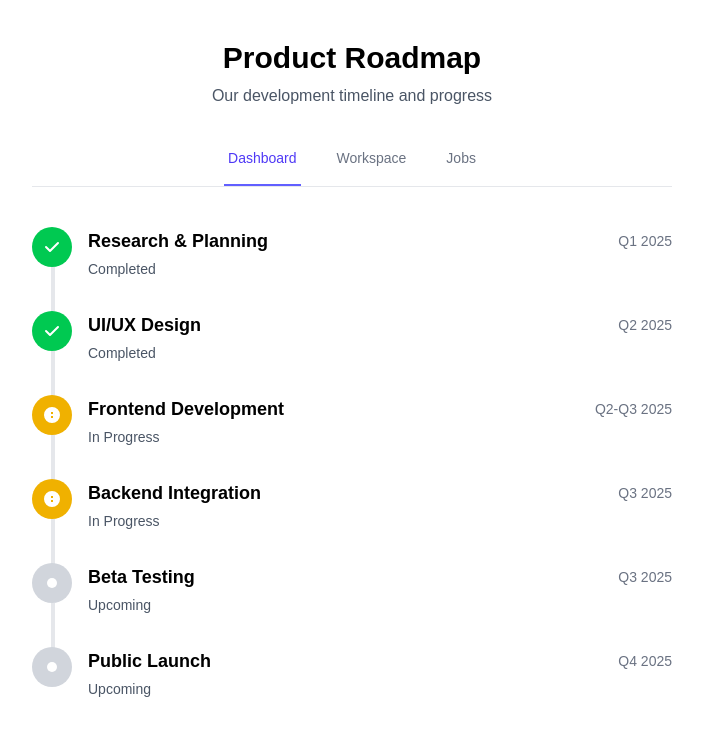
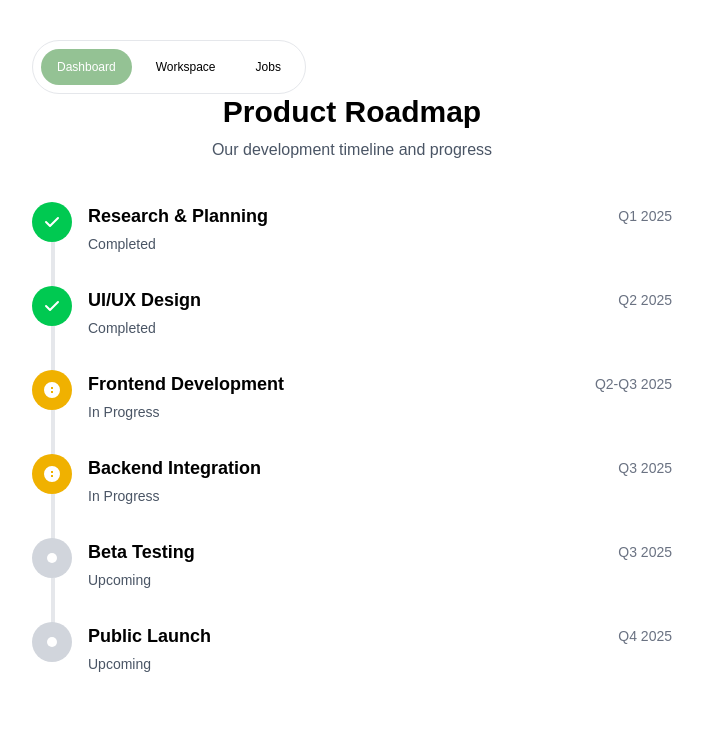
Before and after one commit to OxBryte/payroll-landing-page, a React (Vite) app: page /roadmap in a window 1280 px wide. Shown: the top 736 px of the page, without its empty margins (288-991 px from the left). Built offline with nearby package versions, Linux system fonts and the light colour scheme.

Commit message:
feat: Enhance Roadmap component with tab navigation using Link for improved routing and user experience

```diff
--- a/src/pages/Roadmap.jsx
+++ b/src/pages/Roadmap.jsx
@@ -1,7 +1,30 @@
 import React from "react";
 import Container from "../components/layout/Container";
+import { BsGridFill, BsRocketTakeoffFill } from "react-icons/bs";
+import { BiSolidBriefcaseAlt } from "react-icons/bi";
+import { Link } from "react-router-dom";
 
 export default function Roadmap() {
+  const tabsData = [
+    {
+      name: "Dashboard",
+      icon: <BsGridFill />,
+      href: "#dashboard",
+      current: true,
+    },
+    {
+      name: "Workspace",
+      icon: <BsRocketTakeoffFill />,
+      href: "#workspace",
+      current: false,
+    },
+    {
+      name: "Jobs",
+      icon: <BiSolidBriefcaseAlt />,
+      href: "#jobs",
+      current: false,
+    },
+  ];
   // Sample roadmap data - you can replace with your actual data
   const roadmapItems = [
     {
@@ -54,41 +77,34 @@ export default function Roadmap() {
       <Container>
         <div className="max-w-[640px] mx-auto w-full py-10 space-y-10">
           <div className="text-center">
-            <h1 className="text-3xl font-bold mb-2">Product Roadmap</h1>
-            <p className="text-gray-600 mb-6">
-              Our development timeline and progress
-            </p>
-
             {/* Tabs Navigation */}
-            <div className="flex justify-center border-b border-gray-200">
-              <nav className="flex space-x-8" aria-label="Tabs">
-                {[
-                  { name: "Dashboard", href: "#dashboard", current: true },
-                  { name: "Workspace", href: "#workspace", current: false },
-                  { name: "Jobs", href: "#jobs", current: false },
-                ].map((tab) => (
-                  <a
+            <div className="flex w-fit gap-2 bg-white border border-gray-200 p-2 rounded-full justify-center items-center">
+              {tabsData.map((tab) => (
+                <Link
                   key={tab.name}
-                    href={tab.href}
+                  to={tab.href}
                   className={`
-                      whitespace-nowrap py-4 px-1 border-b-2 font-medium text-sm
+                      whitespace-nowrap font-medium text-xs px-4 py-2.5 rounded-full transition-colors duration-200
                       ${
                         tab.current
-                          ? "border-indigo-500 text-indigo-600"
-                          : "border-transparent text-gray-500 hover:text-gray-700 hover:border-gray-300"
+                          ? "bg-c-color text-white"
+                          : "hover:bg-gray-100"
                       }
                     `}
                   aria-current={tab.current ? "page" : undefined}
                   onClick={(e) => {
                       e.preventDefault();
-                      // Add tab switching logic here if needed
+                      tab.current = true;
                   }}
                 >
                   {tab.name}
-                  </a>
+                </Link>
               ))}
-              </nav>
             </div>
+            <h1 className="text-3xl font-bold mb-2">Product Roadmap</h1>
+            <p className="text-gray-600 mb-6">
+              Our development timeline and progress
+            </p>
           </div>
 
           <div className="space-y-8">
```
Lines whose indentation alone changed are shown as unchanged.
